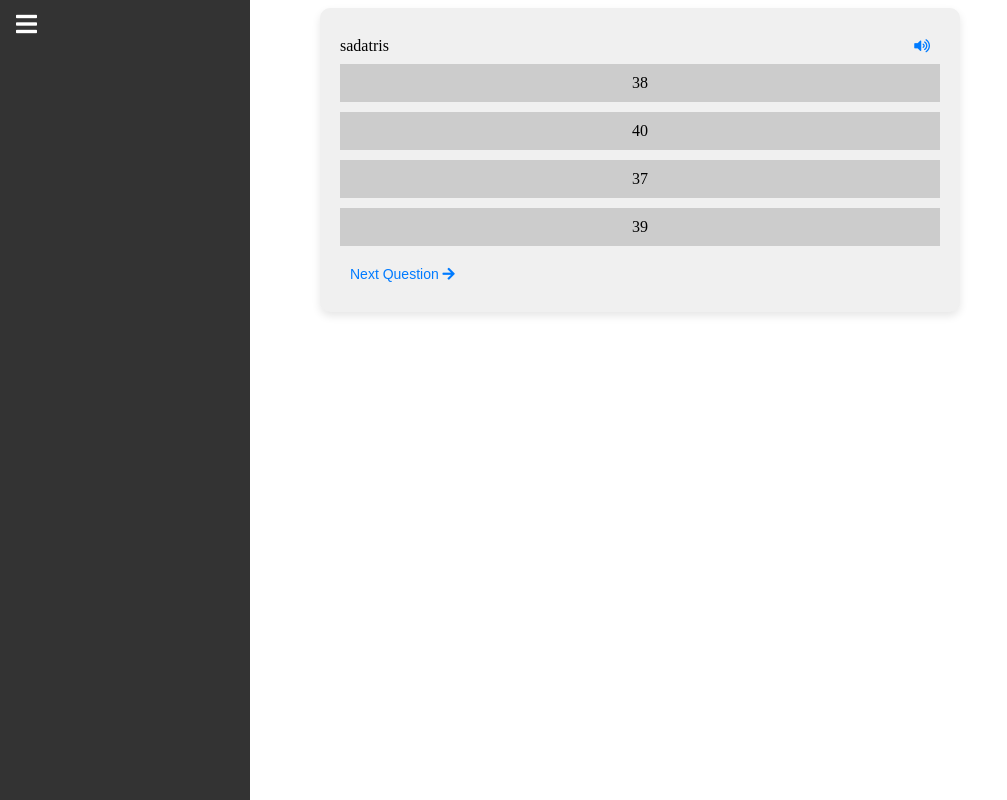
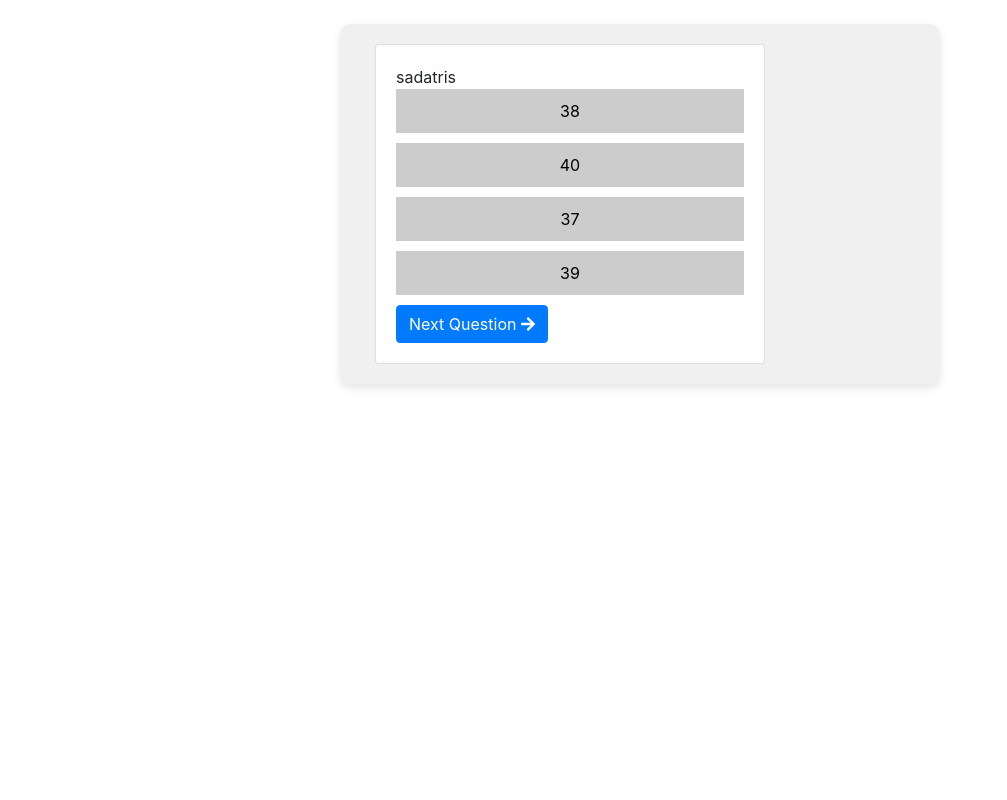
Before and after one commit to Milit-Gandhi/gl, a plain HTML site: page index.html in a window 1280 px wide. Shown: the whole page, without its empty margins (0-1007 px from the left). Drawn offline with nearby package versions, Linux system fonts and the light colour scheme.

Commit message:
Update index.html

```diff
--- a/index.html
+++ b/index.html
@@ -1,44 +1,65 @@
 <!DOCTYPE html>
 <html lang="en">
-
 <head>
     <meta charset="UTF-8">
     <meta name="viewport" content="width=device-width, initial-scale=1.0">
     <title>MCQ Exam</title>
+    <!-- Bootstrap CSS -->
+    <link href="https://stackpath.bootstrapcdn.com/bootstrap/4.5.2/css/bootstrap.min.css" rel="stylesheet">
+    <!-- Font Awesome CSS -->
+    <link rel="stylesheet" href="https://cdnjs.cloudflare.com/ajax/libs/font-awesome/5.15.4/css/all.min.css">
+    <!-- Custom CSS -->
     <link rel="stylesheet" href="styles.css">
-    <link rel="stylesheet" href="https://cdnjs.cloudflare.com/ajax/libs/font-awesome/5.15.4/css/all.min.css">
 </head>
+<body>
 
-<body>
-    <div class="sidebar">
-        <div class="menu">
-            <button class="menu-toggle" id="menu-toggle"><i class="fas fa-bars"></i></button>
-            <ul class="menu-list">
-                <li> <a href="Test.html" class="menu-link">Start Assessment</a>Test</a></li>
+    <!-- Navbar
+    <nav class="navbar navbar-expand-lg navbar-light bg-light">
+        <button class="navbar-toggler" type="button" data-toggle="collapse" data-target="#navbarNav"
+                aria-controls="navbarNav" aria-expanded="false" aria-label="Toggle navigation">
+            <span class="navbar-toggler-icon"></span>
+        </button>
+        <div class="collapse navbar-collapse" id="navbarNav">
+            <ul class="navbar-nav">
+                <li class="nav-item active">
+                    <a class="nav-link" href="Test.html">Start Assessment</a>
+                </li>
             </ul>
         </div>
-    </div>
-    <div class="container">
-        <div class="question-controls">
-            <div id="question-container" class="question-container"></div>
-            <button id="listen-btn" class="listen-btn"><i class="fas fa-volume-up"></i></button>
+    </nav> -->
+
+    <div class="container mt-4">
+
+
+            <!-- Main Content -->
+            <div class="col-md-9">
+                <div class="card">
+                    <div class="card-body">
+                        <div id="question-container" class="question-container"></div>
+                        <div id="options-container" class="options-container"></div>
+                        <button id="next-btn" class="btn btn-primary">Next Question <i class="fas fa-arrow-right"></i></button>
+                    </div>
+                </div>
+            </div>
         </div>
-        <div id="options-container" class="options-container"></div>
-        <button id="next-btn" class="next-btn">Next Question <i class="fas fa-arrow-right"></i></button>
+
     </div>
 
+    <!-- Bootstrap JS and jQuery -->
+    <script src="https://code.jquery.com/jquery-3.5.1.slim.min.js"></script>
+    <script src="https://cdn.jsdelivr.net/npm/@popperjs/core@2.9.1/dist/umd/popper.min.js"></script>
+    <script src="https://stackpath.bootstrapcdn.com/bootstrap/4.5.2/js/bootstrap.min.js"></script>
+    <!-- Your Custom JavaScript -->
     <script src="script.js"></script>
     <script>
         // Toggle sidebar menu
-        const menuToggle = document.getElementById("menu-toggle");
-        const menuList = document.querySelector(".menu-list");
+       // const menuToggle = document.getElementById("menu-toggle");
+        // const menuList = document.querySelector(".menu-list");
 
-        menuToggle.addEventListener("click", () => {
-            console.log("clicked")
-            menuList.classList.toggle("show");
-        });
+        // menuToggle.addEventListener("click", () => {
+           // menuList.classList.toggle("show");
+       // });
         initializeQuiz(false);
     </script>
 </body>
-
 </html>
```
